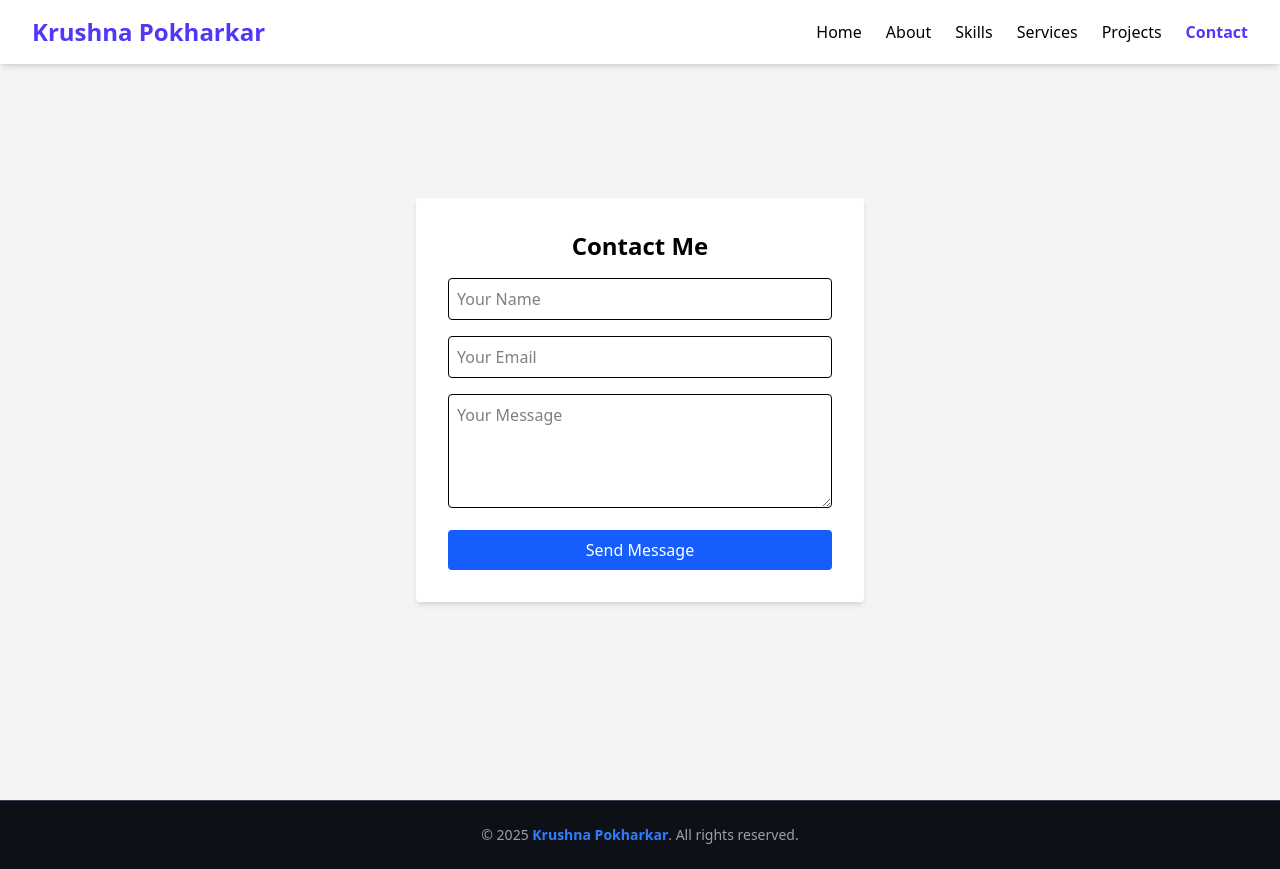
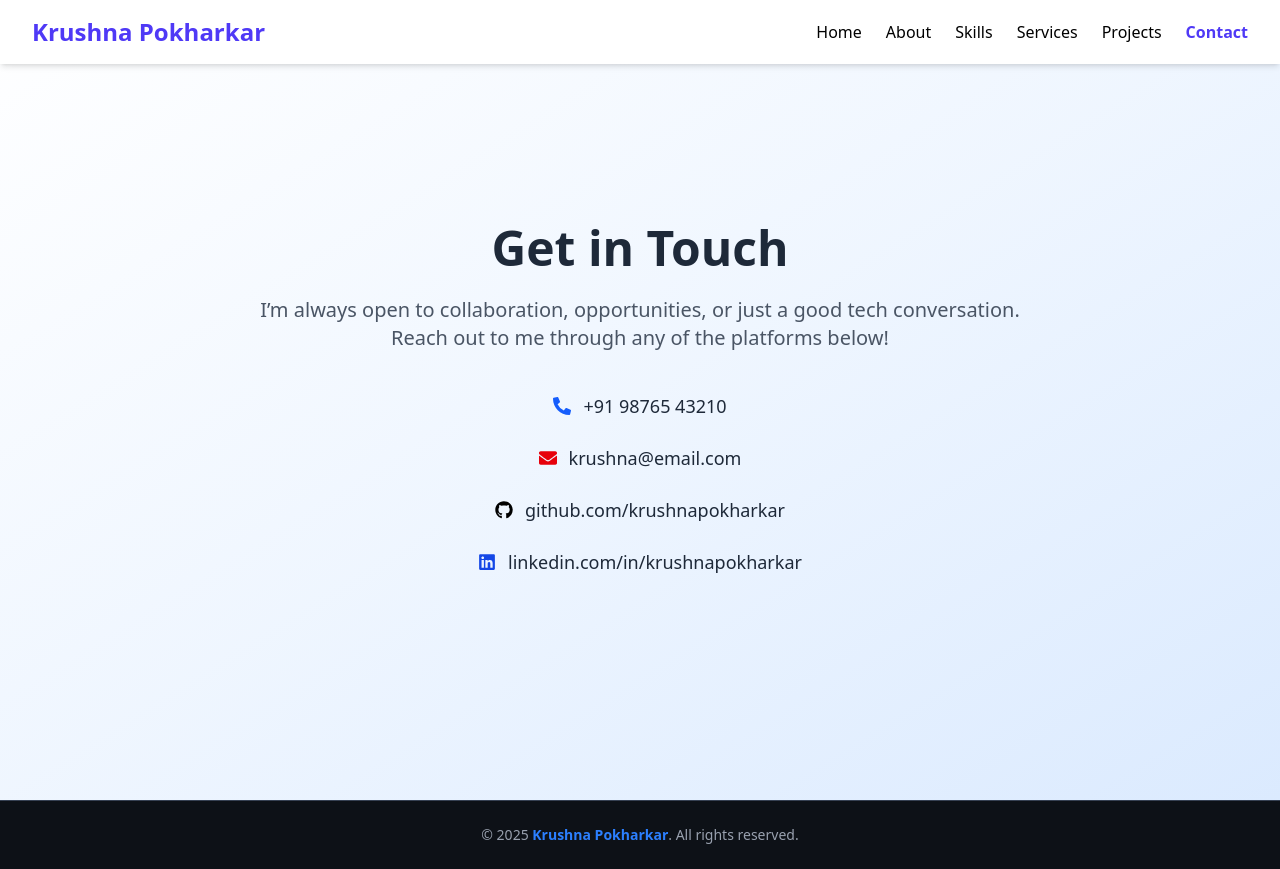
Before and after one commit to Krushna2142/krishna-portfolio, a React (Vite) app in the folder frontend/: page /contact in a window 1280 px wide. Built offline with nearby package versions, Linux system fonts and the light colour scheme.

Commit message:
Fix controller exports for messages

```diff
--- a/frontend/src/pages/Contact.jsx
+++ b/frontend/src/pages/Contact.jsx
@@ -1,85 +1,52 @@
-import { useState } from "react";
-import { toast } from "react-toastify";
+// src/pages/Contact.jsx
+
+import { FaPhoneAlt, FaEnvelope, FaGithub, FaLinkedin } from 'react-icons/fa';
 
 const Contact = () => {
-  const [formData, setFormData] = useState({ name: "", email: "", message: "" });
-  const [loading, setLoading] = useState(false);
+  return (
+    <div className="min-h-screen bg-gradient-to-br from-white via-blue-50 to-blue-100 dark:from-gray-900 dark:via-gray-800 dark:to-gray-900 text-gray-800 dark:text-white flex items-center justify-center px-4">
+      <div className="max-w-3xl w-full text-center">
+        <h1 className="text-4xl md:text-5xl font-bold mb-6">Get in Touch</h1>
+        <p className="text-lg md:text-xl mb-10 text-gray-600 dark:text-gray-300">
+          I’m always open to collaboration, opportunities, or just a good tech conversation. Reach out to me through any of the platforms below!
+        </p>
 
-  const handleChange = (e) => {
-    setFormData({ ...formData, [e.target.name]: e.target.value });
-  };
+        <div className="space-y-6 text-lg">
+          <div className="flex items-center justify-center gap-3">
+            <FaPhoneAlt className="text-blue-600 dark:text-blue-400" />
+            <span>+91 98765 43210</span>
+          </div>
 
-  const handleSubmit = async (e) => {
-    e.preventDefault();
-    setLoading(true);
+          <div className="flex items-center justify-center gap-3">
+            <FaEnvelope className="text-red-600 dark:text-red-400" />
+            <span>krushna@email.com</span>
+          </div>
 
-    try {
-      const res = await fetch("https://krishna-portfolio-peach-one.vercel.app/contact", {
-        method: "POST",
-        headers: {
-          "Content-Type": "application/json",
-        },
-        body: JSON.stringify(formData),
-      });
+          <div className="flex items-center justify-center gap-3">
+            <FaGithub className="text-black dark:text-white" />
+            <a
+              href="https://github.com/krushnapokharkar"
+              className="hover:underline"
+              target="_blank"
+              rel="noopener noreferrer"
+            >
+              github.com/krushnapokharkar
+            </a>
+          </div>
 
-      const data = await res.json();
-
-      if (data.success) {
-        toast.success("Message sent successfully!");
-        setFormData({ name: "", email: "", message: "" });
-      } else {
-        toast.error(data.error || "Something went wrong.");
-      }
-    } catch (err) {
-      console.error("Error submitting message:", err);
-      toast.error("Failed to send message. Please try again.");
-    } finally {
-      setLoading(false);
-    }
-  };
-
-  return (
-    <div className="min-h-screen flex items-center justify-center px-4 bg-gray-100">
-      <form onSubmit={handleSubmit} className="bg-white p-8 rounded shadow-md w-full max-w-md">
-        <h2 className="text-2xl font-bold mb-4 text-center">Contact Me</h2>
-
-        <input
-          name="name"
-          value={formData.name}
-          onChange={handleChange}
-          placeholder="Your Name"
-          className="mb-4 w-full p-2 border rounded"
-          required
-        />
-
-        <input
-          name="email"
-          value={formData.email}
-          onChange={handleChange}
-          placeholder="Your Email"
-          className="mb-4 w-full p-2 border rounded"
-          type="email"
-          required
-        />
-
-        <textarea
-          name="message"
-          value={formData.message}
-          onChange={handleChange}
-          placeholder="Your Message"
-          className="mb-4 w-full p-2 border rounded"
-          rows="4"
-          required
-        />
-
-        <button
-          type="submit"
-          disabled={loading}
-          className="bg-blue-600 text-white px-4 py-2 rounded w-full hover:bg-blue-700 transition"
-        >
-          {loading ? "Sending..." : "Send Message"}
-        </button>
-      </form>
+          <div className="flex items-center justify-center gap-3">
+            <FaLinkedin className="text-blue-700 dark:text-blue-400" />
+            <a
+              href="https://linkedin.com/in/krushnapokharkar"
+              className="hover:underline"
+              target="_blank"
+              rel="noopener noreferrer"
+            >
+              linkedin.com/in/krushnapokharkar
+            </a>
+          </div>
+        </div>
+      </div>
     </div>
   );
 };
```
